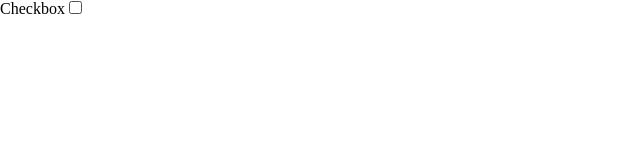
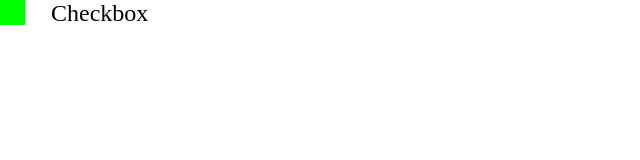
Before and after one commit to sosibona/Gromcode, a plain HTML site: page L16/task3/index.html in a window 1280 px wide. Shown: the whole page, without its empty margins (0-640 px from the left). Drawn offline with nearby package versions, Linux system fonts and the light colour scheme.

Commit message:
solution

```diff
--- a/L16/task3/index.html
+++ b/L16/task3/index.html
@@ -11,7 +11,7 @@
 
 <body>
     <label class="checkbox">Checkbox
-        <input type="checkbox">
+        <input type="checkbox" checked>
         <span class="checkmark"></span>
     </label>
 </body>
--- a/L16/task3/style.css
+++ b/L16/task3/style.css
@@ -0,0 +1,25 @@
+input[type="checkbox"] {
+  visibility: hidden;
+  width: 0;
+  height: 0;
+}
+
+.checkbox {
+  padding-left: 35px;
+  font-size: 24px;
+  margin: 16px;
+}
+
+.checkmark {
+  width: 25px;
+  height: 25px;
+  background-color: #d3d3d3;
+  display: inline-block;
+  position: absolute;
+  top: 0;
+  left: 0;
+}
+
+.checkbox input:checked + .checkmark {
+  background-color: #0f0;
+}
```
